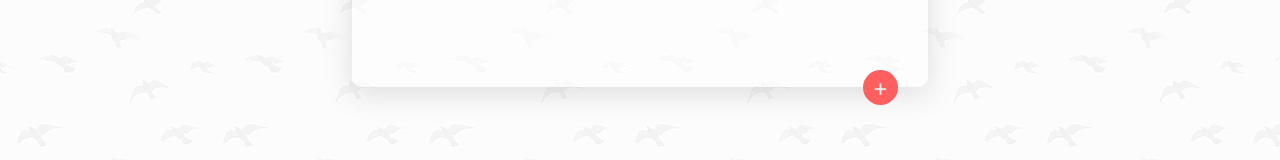
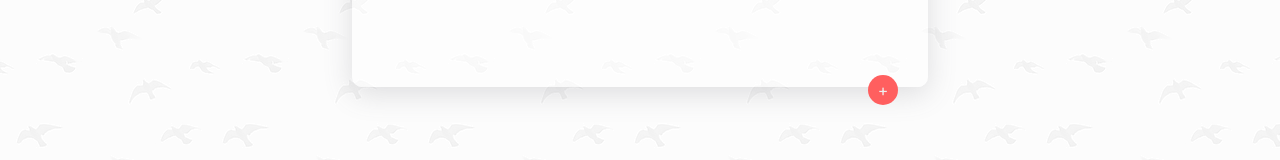
Before and after one commit to aayushgirdhar/Keepr, a React (Vite) app: page / in a window 1280 px wide. Shown: the part 169-329 px from the top of the page. Built offline with nearby package versions, Linux system fonts and the light colour scheme.

Commit message:
code refactored

```diff
--- a/src/Components/Home/Home.jsx
+++ b/src/Components/Home/Home.jsx
@@ -1,11 +1,13 @@
 import Navbar from "../Navbar/Navbar";
 import Input from "../Input/Input";
+import NotesGrid from "../NotesGrid/NotesGrid";
+const Home = () => {
 
-const Home = () => {
   return (
     <>
       <Navbar />
       <Input />
+      <NotesGrid />
     </>
   );
 };
--- a/src/Components/Input/Input.css
+++ b/src/Components/Input/Input.css
@@ -1,4 +1,4 @@
-.form{
+.form {
   background-color: #ffffff80;
   border-radius: 10px;
   position: relative;
@@ -21,13 +21,15 @@ textarea {
 }
 
 .submit-btn {
-  font-size: 1.5rem;
   position: absolute;
+  display: flex;
+  justify-content: center;
+  align-items: center;
   background-color: var(--acc-3);
   color: var(--acc-2);
-  width: 35px;
+  width: 30px;
   aspect-ratio: 1;
-  border-radius: 100%;
+  border-radius: 50%;
   bottom: -17.5px;
   right: 30px;
   cursor: pointer;
--- a/src/Components/Navbar/Navbar.jsx
+++ b/src/Components/Navbar/Navbar.jsx
@@ -1,4 +1,5 @@
-import React from "react";
+import Login from "../Login/Login";
+
 import "./Navbar.css";
 const Navbar = () => {
   return (
@@ -6,6 +7,7 @@ const Navbar = () => {
       <div className="nav-body">
         <h1 className="header">Keepr</h1>
       </div>
+      <Login />
     </nav>
   );
 };
--- a/src/Components/Note/Note.css
+++ b/src/Components/Note/Note.css
@@ -38,21 +38,18 @@
   margin-top: 1rem;
   font-size: 0.9rem;
   color: #888;
-}
-.month-span {
-  margin-right: 0.8rem;
-}
-.note-icon {
-  width: 17px;
-  background: transparent;
+  display: flex;
+  justify-content: space-between;
+  align-items: center;
 }
 .note-btn {
+  color: var(--acc-3);
   background: transparent;
   cursor: pointer;
 }
-.note-edit {
-  width: 20px;
-  margin-right: 10px;
+.right {
+  display: flex;
+  gap: 0.5rem;
 }
 
 @media screen and (max-width: 320px) {
--- a/src/Components/NotesGrid/NotesGrid.jsx
+++ b/src/Components/NotesGrid/NotesGrid.jsx
@@ -1,14 +1,17 @@
-import { memo } from "react"
+/* eslint-disable react/prop-types */
+import { useContext } from "react";
 import Note from "../Note/Note";
 import "./NotesGrid.css";
+import { UserContext } from "../../context/UserContext";
 
-const NotesGrid = (props) => {
+const NotesGrid = () => {
+  const { user } = useContext(UserContext);
   return (
     <div className="notes">
-      {props.notes.map((note, index) => {
-        return <Note key={index} note={note} dlt={() => props.delete(index)} edit = {()=>props.edit(index)}/>;
+      {user.notes.map((note) => {
+        return <Note key={note.id} note={note} />;
       })}
     </div>
   );
 };
-export default memo(NotesGrid);
+export default NotesGrid;
```
